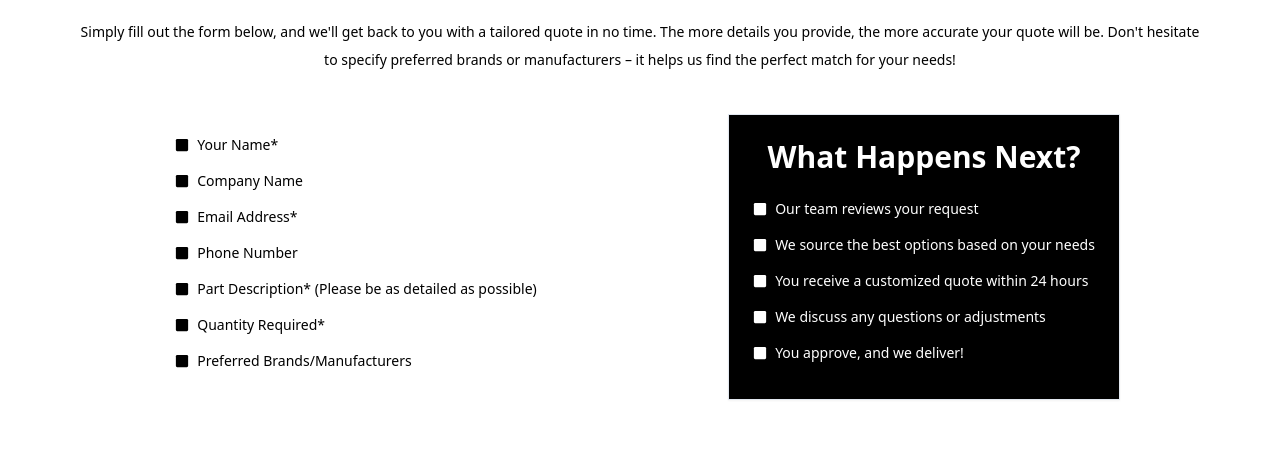
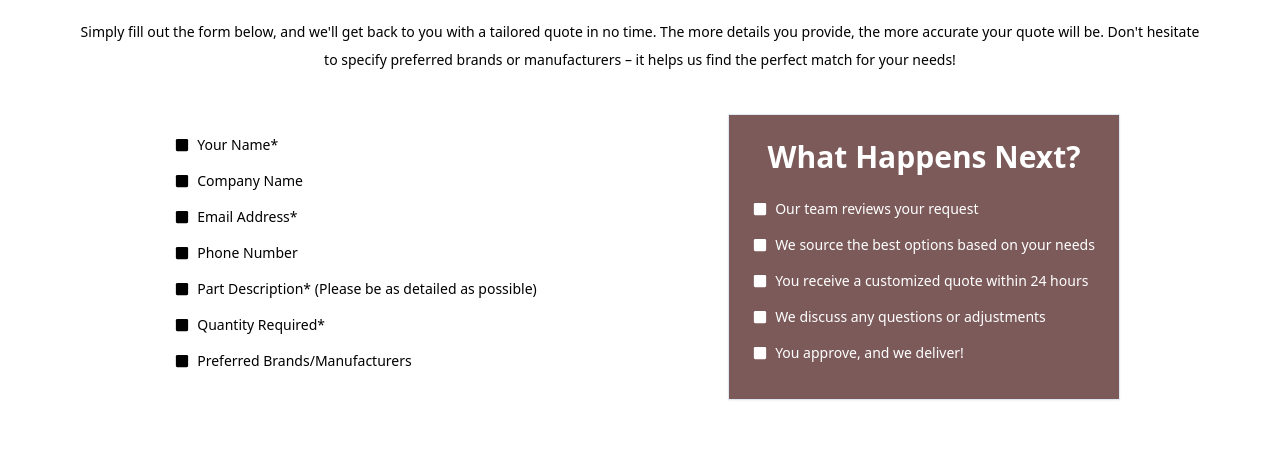
Before and after one commit to anjugeorge/APSS-ManufacturingParts, a React (Vite) app: page /how-we-works in a window 1280 px wide. Shown: the part 1187-1637 px from the top of the page. Built offline with nearby package versions, Linux system fonts and the light colour scheme; no server answers; a web font is replaced by a local one.

Commit message:
Changed style

```diff
--- a/src/componenets/Pages/Process/Process.jsx
+++ b/src/componenets/Pages/Process/Process.jsx
@@ -170,7 +170,7 @@ const Process = () => {
               </ul>
             </div>
             <div
-              className="bg-black shadow-sm border border-slate-200   p-6 mx-auto text-white"
+              className="bg-buttonHoverColor shadow-sm border border-slate-200   p-6 mx-auto text-white"
               data-aos="fade-up"
               data-aos-duration="1500"
             >
```
